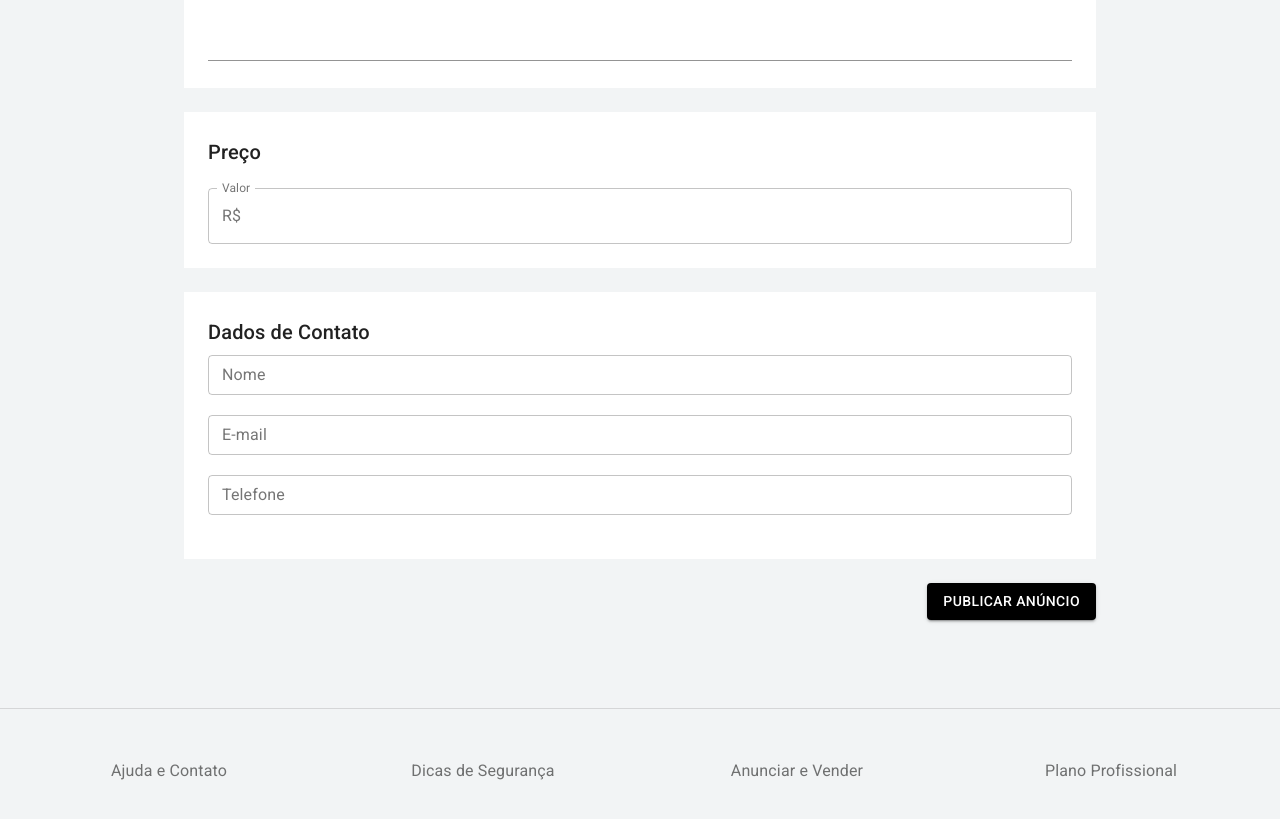
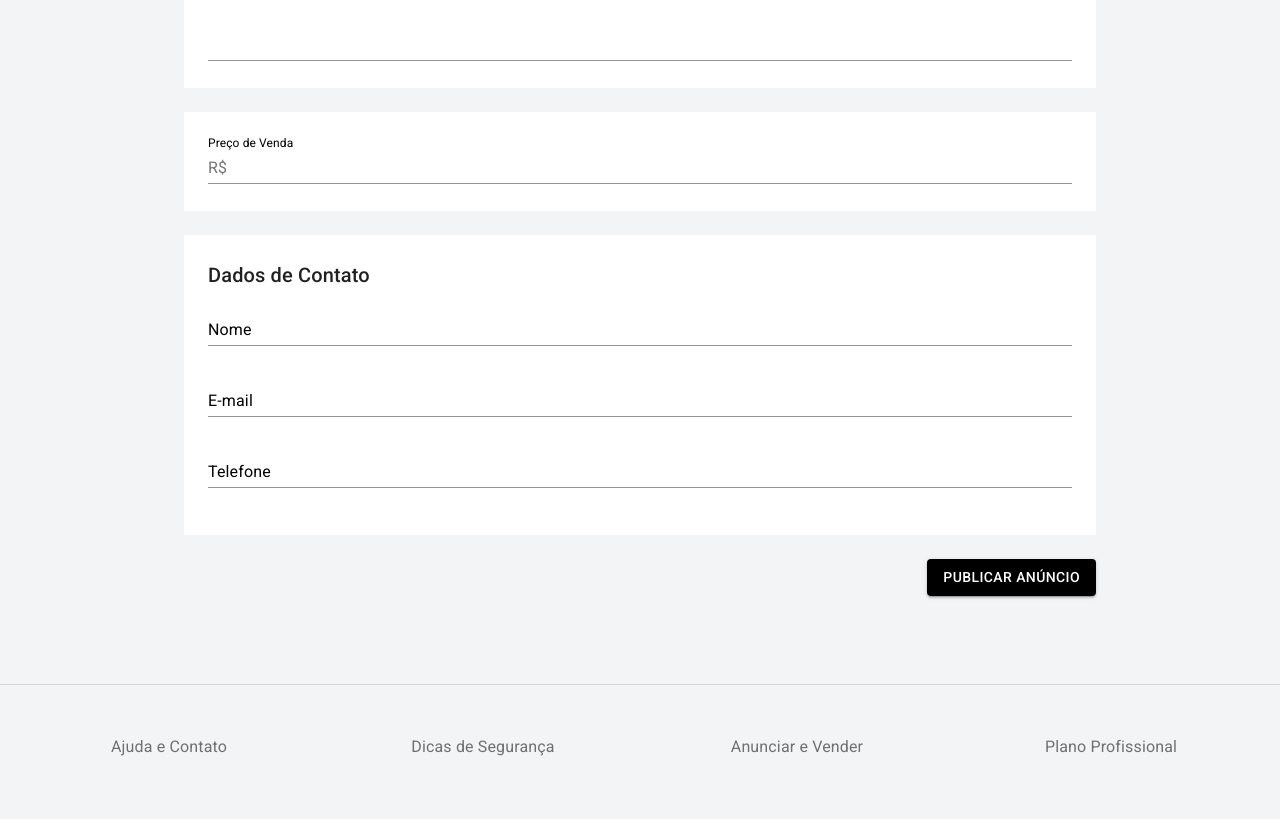
Before and after one commit to brenopapalardi/anunx, a Next.js app: page /user/publish in a window 1280 px wide. Shown: the part 860-1679 px from the top of the page. Built offline with nearby package versions, Linux system fonts and the light colour scheme.

Commit message:
validação dos campos price,name e email

```diff
--- a/pages/user/publish.js
+++ b/pages/user/publish.js
@@ -97,6 +97,10 @@ const validationSchema = yup.object().shape({
     description: yup.string()
     .min(50,'Escreva uma descrição com 50 caracteres.')
     .required('Campo Obrigatório'),
+    price: yup.number().required('Campo Obrigatório'),
+    email: yup.string().email('Digite um e-mail válido').required('Campo Obrigatório'),
+    name: yup.string().required('Campo Obrigatório'),
+    phone: yup.number().required('Campo Obrigatório'),
 })
 
 const Publish = () => {
@@ -133,7 +137,11 @@ const Publish = () => {
         initialValues={{
             title: '',
             category:'',
-            description:''
+            description:'',
+            price:'',
+            email:'',
+            nome:'',
+            phone:'',
         }}
         validationSchema={validationSchema}
         onSubmit={(values) =>{
@@ -171,7 +179,7 @@ const Publish = () => {
                                     onChange={handleChange}
                                 />
                                 <FormHelperText>
-                                    { errors.category }
+                                    { errors.title  }
                                 </FormHelperText>
                             </FormControl>
                             <br /><br />
@@ -261,6 +269,7 @@ const Publish = () => {
                                  name="description"
                                  multiline
                                  rows={6}
+                                 onChange={handleChange}
                                  variant="outlined"
                                 />
                                 <FormHelperText>
@@ -272,17 +281,18 @@ const Publish = () => {
 
                     <Container maxWidth="md" className={classes.boxContainer}>
                         <Box className={classes.box}>
-                            <Typography component="h6" variant="h6" color="textPrimary">
-                                Preço
-                            </Typography>
-                            <br />
-                            <FormControl fullWidth variant="outlined">
-                                <InputLabel>Valor</InputLabel>
-                                <OutlinedInput
-                                onChange={() => {}}
-                                startAdornment={<InputAdornment position="start">R$</InputAdornment>}
-                                labelWidth={40}
+
+                            <FormControl error={errors.price} fullWidth>
+                                <InputLabel className={classes.inputLabel}>Preço de Venda</InputLabel>
+                               <Input
+                                 name="price"
+                                 variant="outlined"
+                                 onChange={handleChange}
+                                 startAdornment={<InputAdornment position="start">R$</InputAdornment>}
                                 />
+                                <FormHelperText>
+                                    { errors.price  }
+                                </FormHelperText>
                             </FormControl>
                         </Box>
                     </Container>
@@ -295,27 +305,44 @@ const Publish = () => {
                                 Dados de Contato
                                 </Typography>
 
-                                <TextField
-                                    label="Nome"
-                                    variant="outlined"
-                                    size="small"
-                                    fullWidth
+                                <FormControl error={errors.name} fullWidth>
+                                    <InputLabel className={classes.inputLabel}>Nome</InputLabel>
+                                    <Input
+                                        name="name"
+                                        value={values.name}
+                                        onChange={handleChange}
                                     />
-                                    <br /><br />
-                                <TextField
-                                    label="E-mail"
-                                    variant="outlined"
-                                    size="small"
-                                    fullWidth
-                                    />
+                                    <FormHelperText>
+                                        { errors.name }
+                                    </FormHelperText>
+                                </FormControl>
                                     <br /><br />
 
-                                <TextField
-                                    label="Telefone"
-                                    variant="outlined"
-                                    size="small"
-                                    fullWidth
+
+                                <FormControl error={errors.email} fullWidth>
+                                    <InputLabel className={classes.inputLabel}>E-mail</InputLabel>
+                                    <Input
+                                        name="email"
+                                        value={values.email}
+                                        onChange={handleChange}
                                     />
+                                    <FormHelperText>
+                                        { errors.email }
+                                    </FormHelperText>
+                                </FormControl>
+                                    <br /><br />
+
+                                <FormControl error={errors.phone} fullWidth>
+                                    <InputLabel className={classes.inputLabel}>Telefone</InputLabel>
+                                    <Input
+                                        name="phone"
+                                        value={values.phone}
+                                        onChange={handleChange}
+                                    />
+                                    <FormHelperText>
+                                        { errors.phone }
+                                    </FormHelperText>
+                                </FormControl>
                                     <br /><br />
                             </Box>
                     </Container>
```
